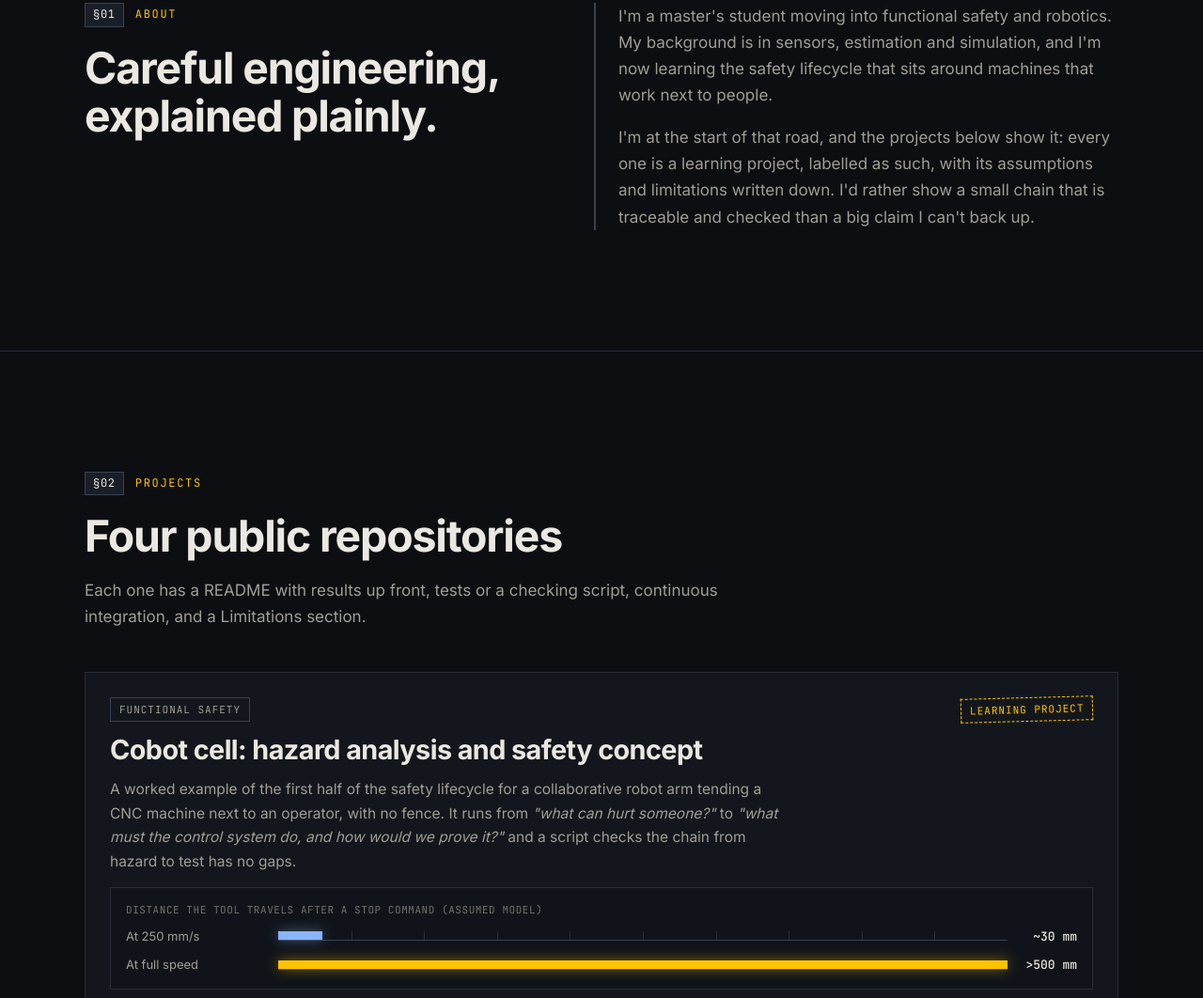
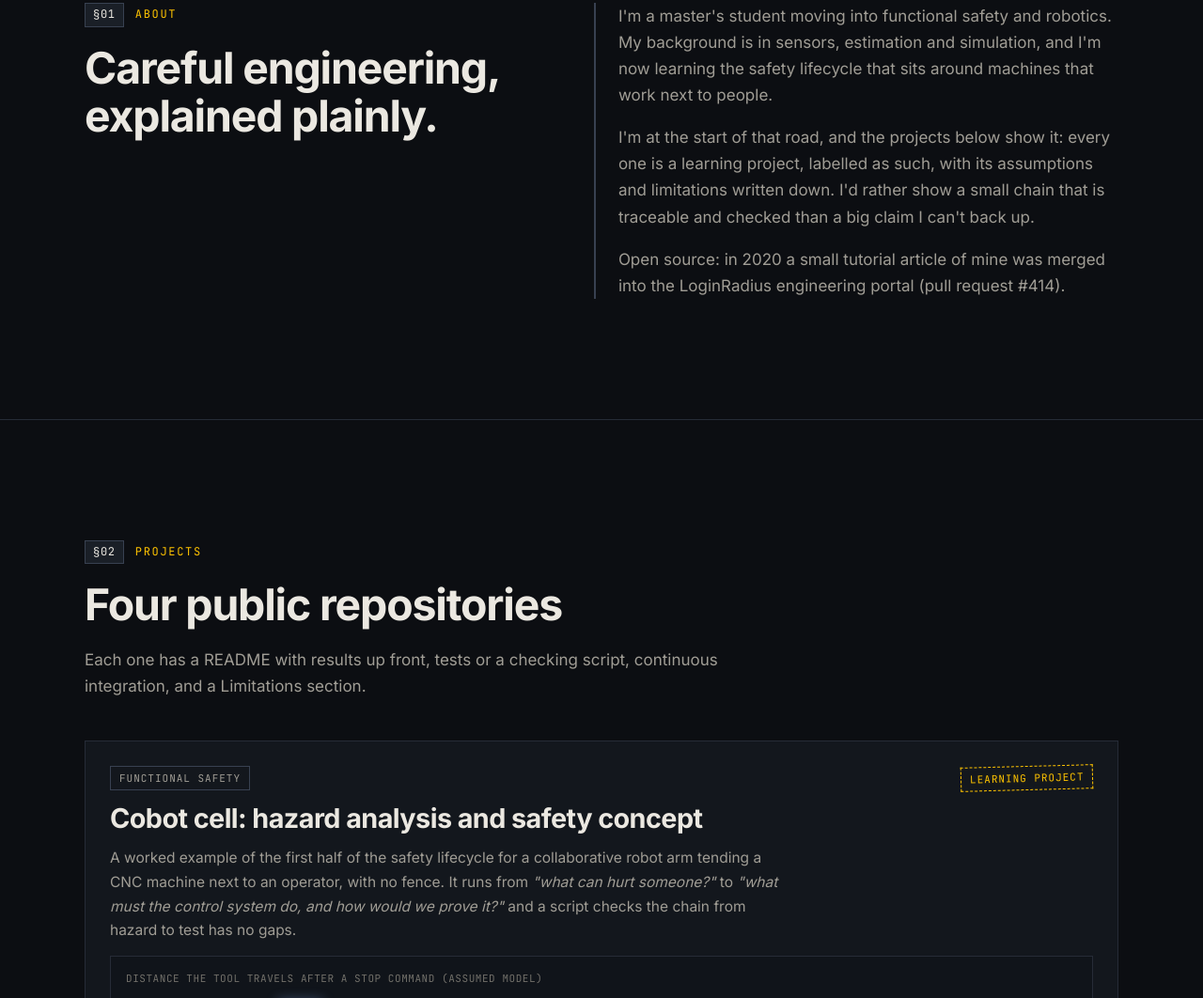
Before and after one commit to Madmaxcoder2612/portfolio, a plain HTML site: page index.html in a window 1280 px wide. Shown: the part 961-2023 px from the top of the page at 94% size. Drawn offline with Linux system fonts and the light colour scheme.

Commit message:
Mention merged LoginRadius engineering-portal PR in About

```diff
--- a/index.html
+++ b/index.html
@@ -77,6 +77,7 @@
         <div class="prose reveal">
           <p>I'm a master's student moving into functional safety and robotics. My background is in sensors, estimation and simulation, and I'm now learning the safety lifecycle that sits around machines that work next to people.</p>
           <p>I'm at the start of that road, and the projects below show it: every one is a learning project, labelled as such, with its assumptions and limitations written down. I'd rather show a small chain that is traceable and checked than a big claim I can't back up.</p>
+          <p>Open source: in 2020 a small tutorial article of mine was merged into the LoginRadius engineering portal (<a href="https://github.com/LoginRadius/engineering-portal/pull/414" rel="noopener noreferrer">pull request #414</a>).</p>
         </div>
       </div>
     </section>
```
